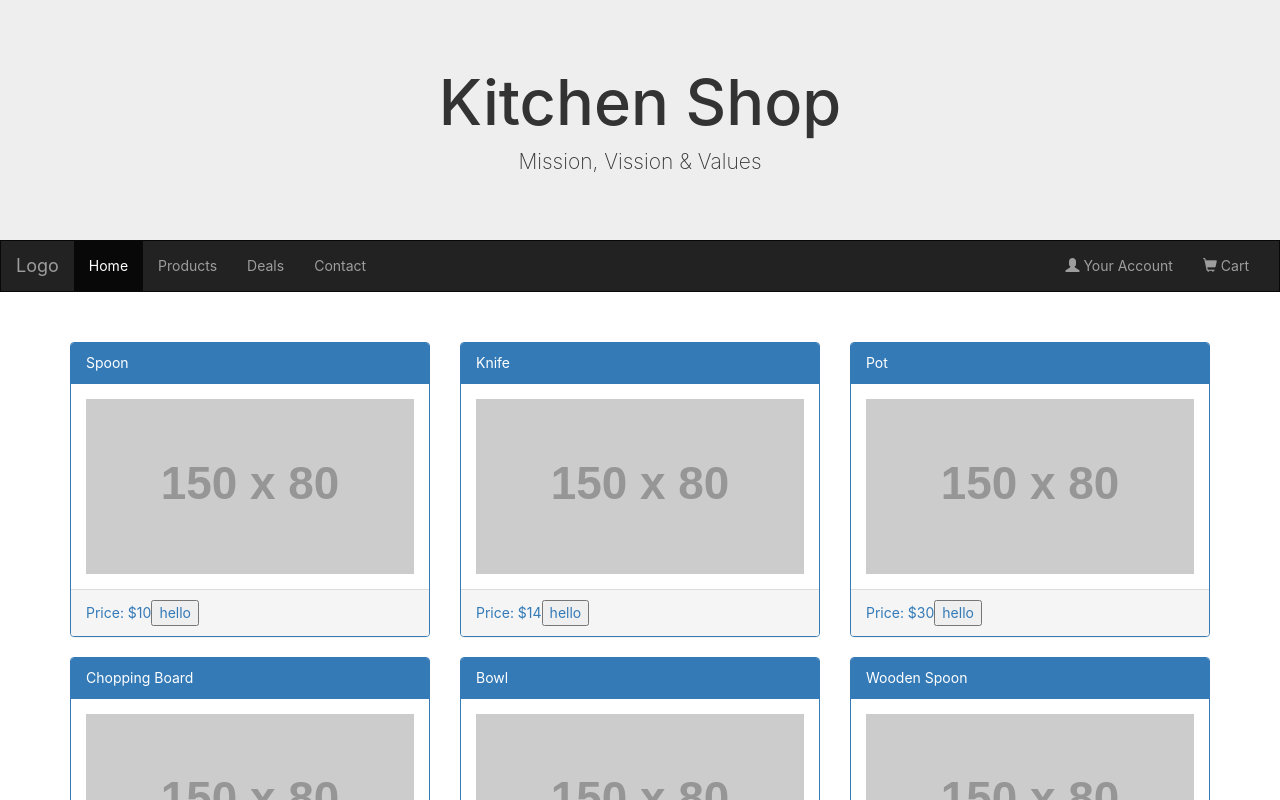
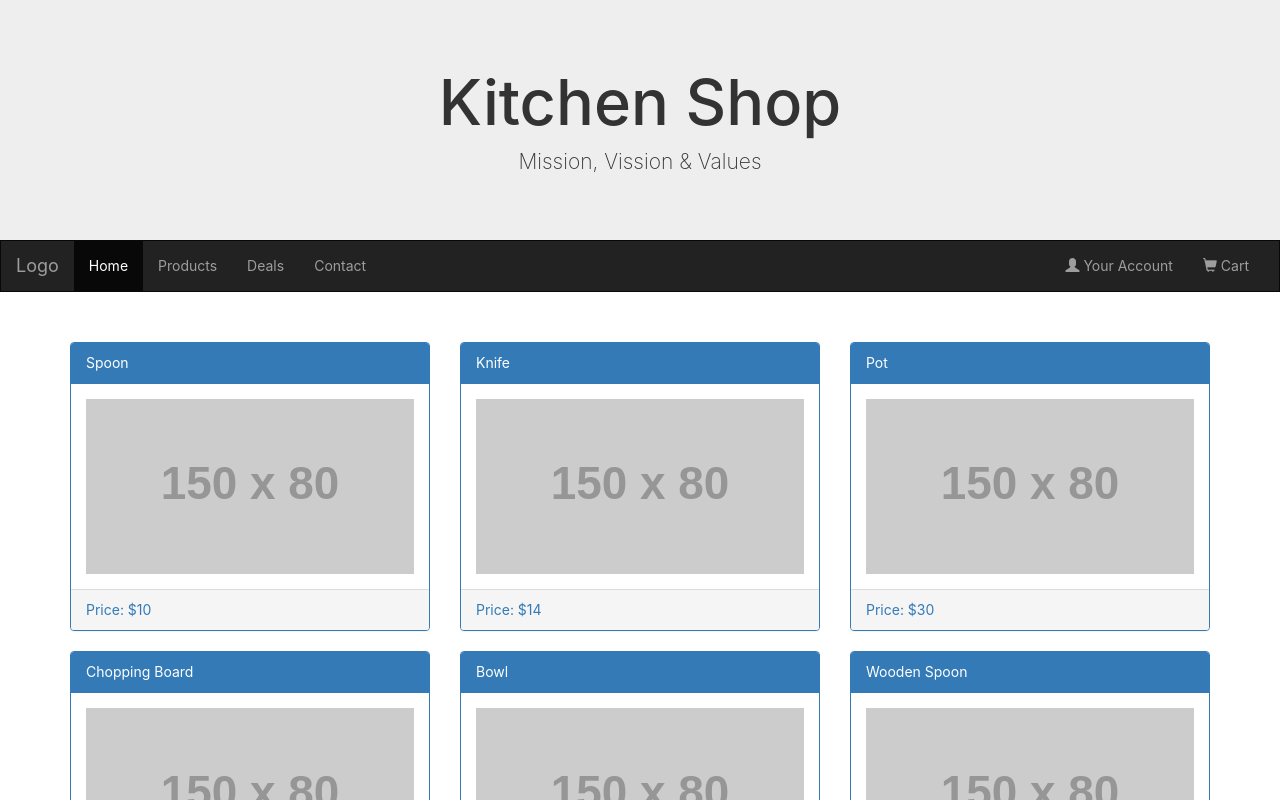
Before and after one commit to luchaoo7/mykitchen, a React (Create React App) app: page / in a window 1280 px wide. Shown: the top 800 px of the page. Built offline with nearby package versions, Linux system fonts and the light colour scheme.

Commit message:
remove button

```diff
--- a/src/components/Item.js
+++ b/src/components/Item.js
@@ -15,7 +15,6 @@ const Item = (props) => {
                 <img src="https://placehold.it/150x80?text=IMAGE" className="img-responsive" style={style} alt="Image"/>
             </div>
             <div className="panel-footer">Price: ${price}
-                <button>hello</button>
             </div>
         </div>
         </a>
```
